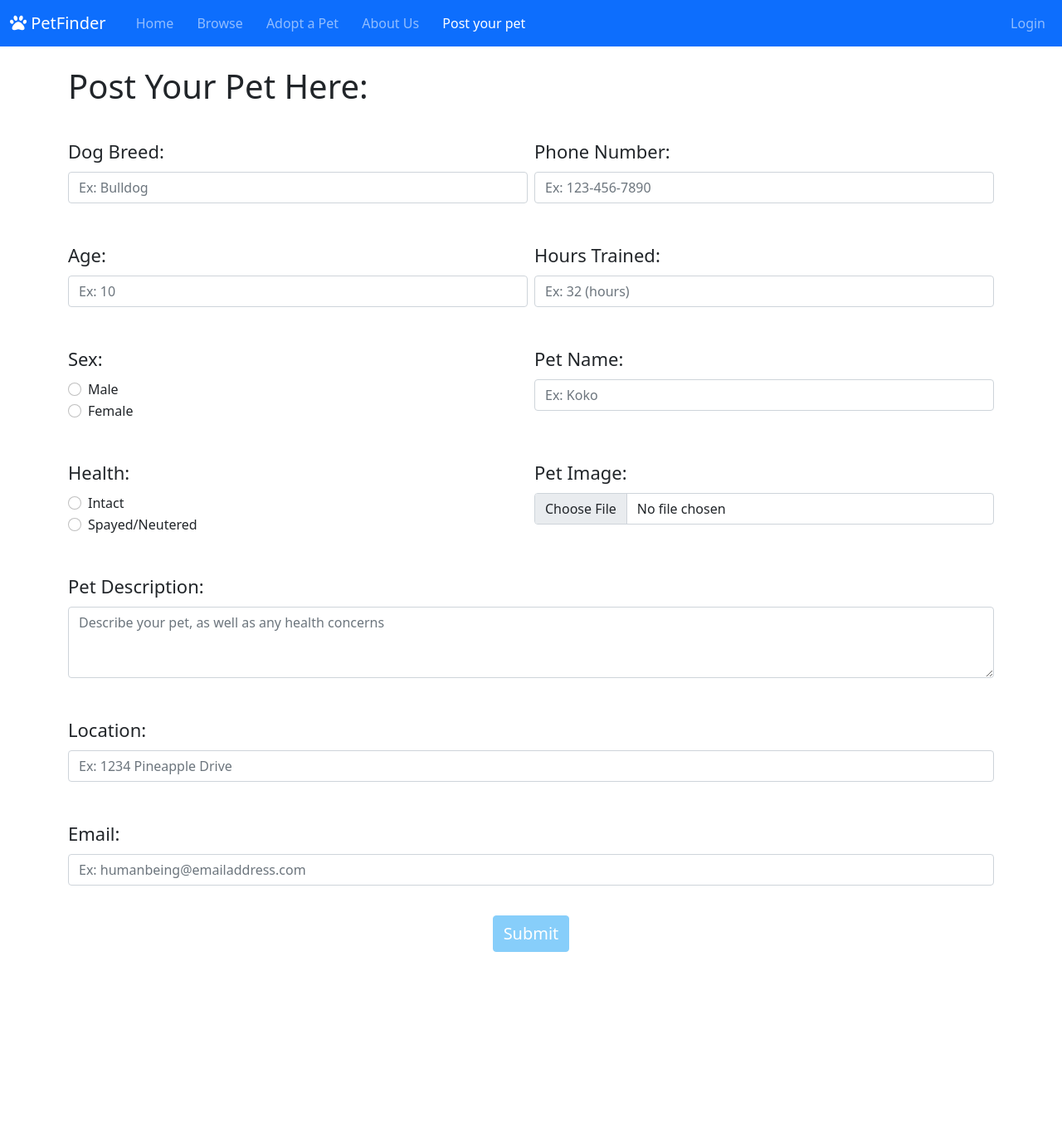
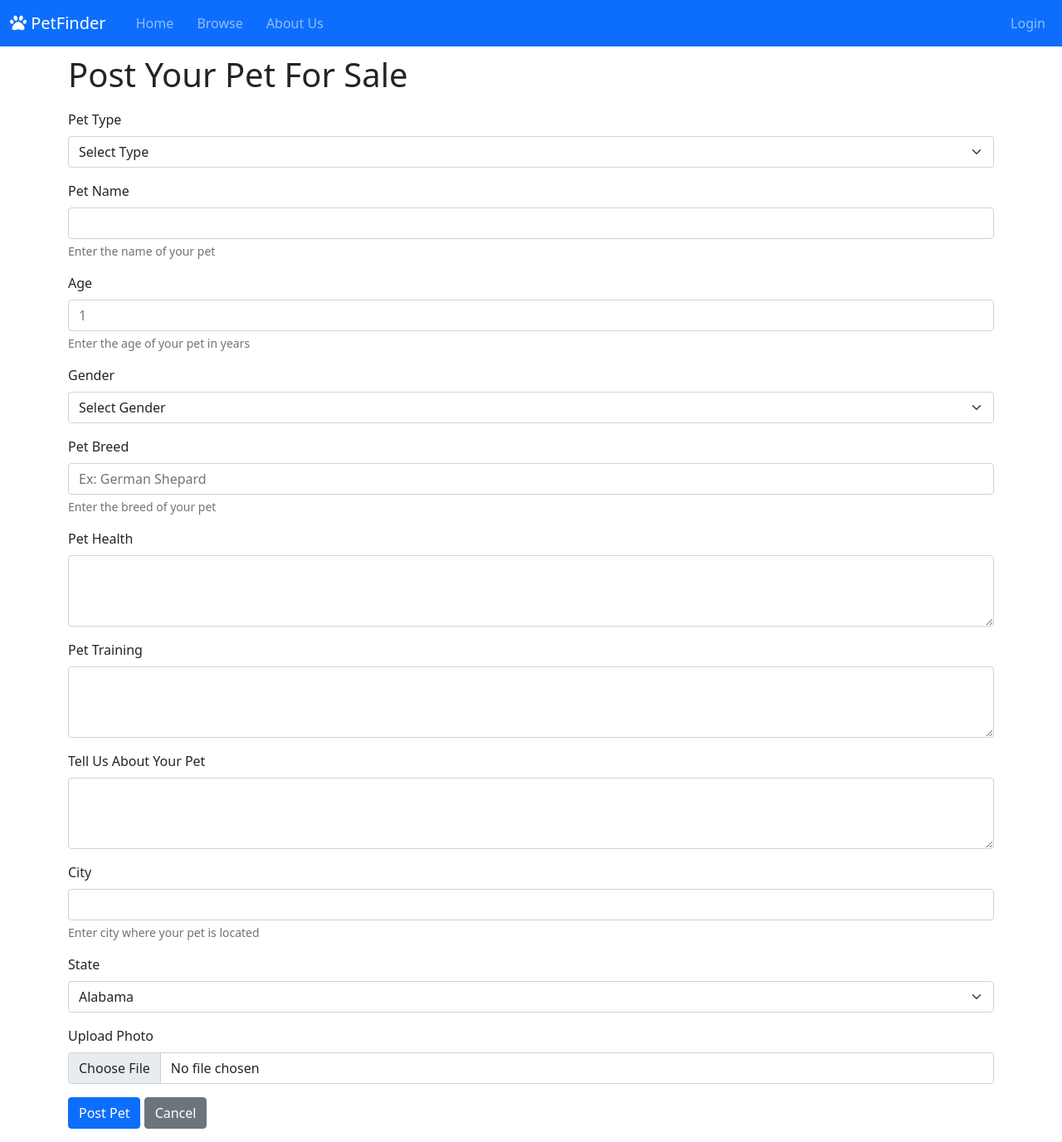
Before and after one commit to ShailPatell/final-project-itsc3155, a Flask app: page /petpost in a window 1280 px wide. Shown: the whole page at 83% size. Before the commit the page ends 1147 px from the top, so only its background shows below. Run offline with Flask 2, Linux system fonts and the light colour scheme.

Commit message:
post and browse pet

```diff
--- a/app.py
+++ b/app.py
@@ -26,21 +26,19 @@ db.init_app(app)
 
 @app.route("/")
 def index():
-
     # ToDo:  Find a better way check for user being logged in
-
     return render_template('index.html', home_link=True)
 
 
 @app.route('/browse')
 def browse():
-    return render_template('browse.html', browse_link=True)
+    all_pets = pet_repository_singleton.get_all_pets()
+    return render_template('browse.html', browse_link=True, data=all_pets)
 
 
-@app.route('/petfinder')
-def petfinder():
-    return render_template('petfinder.html', adopt_link=True)
-
+#@app.route('/petfinder')
+#def petfinder():
+#    return render_template('petfinder.html', adopt_link=True)
 
 @app.route('/faq')
 def faq():
@@ -51,10 +49,45 @@ def faq():
 def petpost():
     return render_template('petpost.html', post_link=True)
 
+@app.post('/postpet')
+def savepet():
+    pet_name = request.form.get('pet_name', '')
+    pet_type = request.form.get('pet_type', '')
+    pet_gender = request.form.get('pet_gender', '')
+    pet_age = 1
+    pet_breed = request.form.get('pet_breed', '')
+    pet_health = request.form.get('pet_health', '')
+    pet_training = request.form.get('pet_training', '')
+    city = request.form.get('city', '')
+    state = request.form.get('state', '')
+    pet_about = request.form.get('pet_about','')
+    pet_owner = session['user'].get('user_id')
+    # Get thie image from the form
 
-@app.post('/petview')
-def petview():
-    return render_template('petview.html')
+    image = request.files['photo']
+    print(image.filename)
+
+    if image:
+        #save the image to the satic folder
+        image.save(os.path.join('./static',image.filename))
+        #write the image file to the database
+        photo = image.filename
+    else:
+        photo = ''
+
+
+
+    created_pet = pet_repository_singleton.create_pet(pet_name, pet_age, pet_gender, pet_type, pet_breed, pet_health, pet_training, city, state, pet_about, pet_owner, photo)
+    return render_template('petview.html', post_link=True, data=created_pet)
+
+
+
+@app.route('/petview/<int:pet_id>')
+def petview(pet_id):
+    print(pet_id)
+    single_pet = pet_repository_singleton.get_pet(pet_id)
+    print(single_pet)
+    return render_template('petview.html', post_link=True, data=single_pet)
 
 
 @app.route('/login')
@@ -84,7 +117,7 @@ def loginuser():
         'user_email': existing_user.user_email_address
     }
     print(session['user'].get('username'))
-    return render_template('browse.html')
+    return render_template('index.html')
 
 @app.route('/logout')
 def logout():
--- a/templates/_layout.html
+++ b/templates/_layout.html
@@ -14,6 +14,12 @@
 	<link rel="stylesheet" href="https://cdnjs.cloudflare.com/ajax/libs/font-awesome/5.15.2/css/all.min.css" />
 
 	<title>PetFinder</title>
+
+  <style>
+    .space-10 {
+      height: 10px;
+    }
+  </style>
 </head>
     <nav class="navbar navbar-expand-lg navbar-dark bg-primary">
         <div class="container-fluid">
@@ -30,16 +36,18 @@
                 <a class="nav-link{% if browse_link %} active{% endif %}" aria-current="page"
                   href="/browse">&ensp; Browse</a>
               </li>
-              <li class="nav-item">
+              <!--li class="nav-item">
                 <a class="nav-link{% if adopt_link %} active{% endif %}" href="/petfinder">&ensp; Adopt a Pet</a>
-              </li>
+              </li-->
               <li class="nav-item">
                 <a class="nav-link{% if faq_link %} active{% endif %}" aria-current="page" href="/faq">&ensp; About Us</a>
               </li>
+              {% if session['user'] is defined %}
                 <li class="nav-item">
                   <a class="nav-link{% if post_link %} active{% endif %}" aria-current="page" href="/petpost">&ensp; Post
                     your pet</a>
                 </li>
+              {% endif %}
             </ul>
               <ul class="nav navbar-nav navbar-right">
                 <li class="nav-item">
--- a/templates/petpost.html
+++ b/templates/petpost.html
@@ -1,135 +1,131 @@
 {% extends '_layout.html' %} {% block body %}
-<style>
-	.input_font {
-		padding-top: 30px;
-		font-size: 22px;
-	}
 
-	.btn {
-		margin-top: 20px;
-		font-size: 20px;
-		background-color: lightskyblue;
-		border-color: lightskyblue;
-	}
-
-	#last_input {
-		margin-bottom: 100px;
-	}
-</style>
 <div class="container">
-	<br />
-	<h1>Post Your Pet Here:</h1>
-	<div class="row g-2">
-		<div class="col-md">
-			<div class="form-floating">
+	<div class="space-10"></div>
+	<h1>Post Your Pet For Sale</h1>
+	<div class="space-10"></div>
+	<div class="row">
+        <div class="col">
+            <form action="/postpet" method="post" enctype="multipart/form-data" >
 				<div class="mb-3">
-					<label for="dog_breed_input" class="form-label input_font">Dog Breed:</label>
-					<input type="input" class="form-control" name="dog_breed_input" placeholder="Ex: Bulldog" />
-				</div>
-			</div>
-		</div>
-		<div class="col-md">
-			<div class="form-floating">
-				<div class="mb-3">
-					<label for="phone_number_input" class="form-label input_font">Phone Number:</label>
-					<input type="input" class="form-control" name="phone_number_input" placeholder="Ex: 123-456-7890" />
-				</div>
-			</div>
-		</div>
-	</div>
-	<div class="row g-2">
-		<div class="col-md">
-			<div class="form-floating">
-				<div class="mb-3">
-					<label for="age_input" class="form-label input_font">Age:</label>
-					<input type="input" class="form-control" name="age_input" placeholder="Ex: 10" />
-				</div>
-			</div>
-		</div>
-		<div class="col-md">
-			<div class="form-floating">
-				<div class="mb-3">
-					<label for="hours_trained_input" class="form-label input_font">Hours Trained:</label>
-					<input type="input" class="form-control" name="hours_trained_input" placeholder="Ex: 32 (hours)" />
-				</div>
-			</div>
-		</div>
-	</div>
-	<div class="row g-2">
-		<div class="col-md">
-			<div class="form-floating">
-				<div class="mb-3" id="first_multiple_choice">
-					<label for="sex_input" class="form-label input_font">Sex:</label>
-					<div class="form-check">
-						<input class="form-check-input" type="radio" name="sex_input" id="male_sex_input" />
-						<label class="form-check-label" for="male_sex_input"> Male </label>
-					</div>
-					<div class="form-check">
-						<input class="form-check-input" type="radio" name="sex_input" id="female_sex_input" />
-						<label class="form-check-label" for="female_sex_input">
-							Female
-						</label>
-					</div>
-				</div>
-			</div>
-		</div>
-		<div class="col-md">
-			<div class="form-floating">
-				<div class="mb-3">
-					<label for="pet_name_input" class="form-label input_font">Pet Name:</label>
-					<input type="input" class="form-control" name="pet_name_input" placeholder="Ex: Koko" />
-				</div>
-			</div>
-		</div>
-	</div>
-	<div class="row g-2">
-		<div class="col-md">
-			<div class="form-floating">
-				<div class="mb-3">
-					<label for="sex_input" class="form-label input_font">Health:</label>
-					<div class="form-check">
-						<input class="form-check-input" type="radio" name="sex_input" id="intact_health_input" />
-						<label class="form-check-label" for="intact_health_input">
-							Intact
-						</label>
-					</div>
-					<div class="form-check">
-						<input class="form-check-input" type="radio" name="sex_input" id="s/n_health_input" />
-						<label class="form-check-label" for="s/n_health_input">
-							Spayed/Neutered
-						</label>
-					</div>
-				</div>
-			</div>
-		</div>
-		<div class="col-md">
-			<div class="form-floating">
-				<div class="mb-3">
-					<label for="pet_image_file" class="form-label input_font">Pet Image:</label>
-					<input class="form-control" type="file" id="pet_image_file" />
-				</div>
-			</div>
-		</div>
+                    <label for="pet_type" class="form-label">Pet Type</label>
+                    <select class="form-select" id="pet_type" name="pet_type">
+                        <option selected>Select Type</option>
+                        <option value="Dog">Dog</option>
+                        <option value="Cat">Cat</option>
+                        <option value="Bird">Bird</option>
+                    </select>
                 </div>
                 <div class="mb-3">
-		<label for="pet_description_input" class="form-label input_font">Pet Description:</label>
-		<textarea class="form-control" name="pet_description_input" rows="3"
-			placeholder="Describe your pet, as well as any health concerns"></textarea>
+                    <label for="pet_name" class="form-label">Pet Name</label>
+                    <input type="text" class="form-control" id="pet_name" name="pet_name" aria-describedby="namelHelp">
+                    <div id="nameHelp" class="form-text">Enter the name of your pet</div>
                 </div>
                 <div class="mb-3">
-		<label for="location_input" class="form-label input_font">Location:</label>
-		<input type="input" class="form-control" name="location_input" placeholder="Ex: 1234 Pineapple Drive" />
+                    <label for="pet_age" class="form-label">Age</label>
+                    <input type="text" class="form-control" id="pet_age" name="pet_age" placeholder="1" aria-describedby="ageHelp">
+					<div id="ageHelp" class="form-text">Enter the age of your pet in years</div>
                 </div>
 				<div class="mb-3">
-		<label for="email_input" class="form-label input_font">Email:</label>
-		<input type="input" class="form-control" name="email_input" placeholder="Ex: humanbeing@emailaddress.com" />
+                    <label for="pet_gender" class="form-label">Gender</label>
+                    <select class="form-select" id="pet_gender" name="pet_gender">
+                        <option selected>Select Gender</option>
+                        <option value="Male">Male</option>
+                        <option value="Female">Female</option>
+                        <option value="Other">Other</option>
+                    </select>
                 </div>
-	<div class="text-center">
-		<form action="/petview" method="post">
-			<button type="submit" class="btn btn-primary" id="last_input">
-				Submit
-			</button>
+                <div class="mb-3">
+                    <label for="pet_breed" class="form-label">Pet Breed</label>
+                    <input type="text" class="form-control" id="pet_breed" name="pet_breed" placeholder="Ex: German Shepard" aria-describedby="breedHelp">
+					<div id="breedHelp" class="form-text">Enter the breed of your pet</div>
+                </div>
+				<div class="mb-3">
+					<label for="pet_health" class="form-label">Pet Health</label>
+					<textarea class="form-control" id="pet_health" name="pet_health" rows="3"></textarea>
+				</div>
+                <div class="mb-3">
+					<label for="pet_training" class="form-label">Pet Training</label>
+					<textarea class="form-control" id="pet_training" name="pet_training" rows="3"></textarea>
+				</div>
+                <div class="mb-3">
+					<label for="pet_about" class="form-label">Tell Us About Your Pet</label>
+					<textarea class="form-control" id="pet_about" name="pet_about" rows="3"></textarea>
+				</div>
+                <div class="mb-3">
+                    <label for="city" class="form-label">City</label>
+                    <input type="text" class="form-control" id="city" name="city" aria-describedby="cityHelp">
+					<div id="cityHelp" class="form-text">Enter city where your pet is located</div>
+                </div>
+                <div class="mb-3">
+                    <label for="state" class="form-label">State</label>
+                    <select class="form-select" id="state" name="state">
+                        <option value="AL">Alabama</option>
+                        <option value="AK">Alaska</option>
+                        <option value="AZ">Arizona</option>
+                        <option value="AR">Arkansas</option>
+                        <option value="CA">California</option>
+                        <option value="CO">Colorado</option>
+                        <option value="CT">Connecticut</option>
+                        <option value="DE">Delaware</option>
+                        <option value="DC">District Of Columbia</option>
+                        <option value="FL">Florida</option>
+                        <option value="GA">Georgia</option>
+                        <option value="HI">Hawaii</option>
+                        <option value="ID">Idaho</option>
+                        <option value="IL">Illinois</option>
+                        <option value="IN">Indiana</option>
+                        <option value="IA">Iowa</option>
+                        <option value="KS">Kansas</option>
+                        <option value="KY">Kentucky</option>
+                        <option value="LA">Louisiana</option>
+                        <option value="ME">Maine</option>
+                        <option value="MD">Maryland</option>
+                        <option value="MA">Massachusetts</option>
+                        <option value="MI">Michigan</option>
+                        <option value="MN">Minnesota</option>
+                        <option value="MS">Mississippi</option>
+                        <option value="MO">Missouri</option>
+                        <option value="MT">Montana</option>
+                        <option value="NE">Nebraska</option>
+                        <option value="NV">Nevada</option>
+                        <option value="NH">New Hampshire</option>
+                        <option value="NJ">New Jersey</option>
+                        <option value="NM">New Mexico</option>
+                        <option value="NY">New York</option>
+                        <option value="NC">North Carolina</option>
+                        <option value="ND">North Dakota</option>
+                        <option value="OH">Ohio</option>
+                        <option value="OK">Oklahoma</option>
+                        <option value="OR">Oregon</option>
+                        <option value="PA">Pennsylvania</option>
+                        <option value="RI">Rhode Island</option>
+                        <option value="SC">South Carolina</option>
+                        <option value="SD">South Dakota</option>
+                        <option value="TN">Tennessee</option>
+                        <option value="TX">Texas</option>
+                        <option value="UT">Utah</option>
+                        <option value="VT">Vermont</option>
+                        <option value="VA">Virginia</option>
+                        <option value="WA">Washington</option>
+                        <option value="WV">West Virginia</option>
+                        <option value="WI">Wisconsin</option>
+                        <option value="WY">Wyoming</option>
+                    </select>
+                </div>
+                <div class="mb-3">
+                    <label for="photo" class="form-label">Upload Photo</label>
+                    <input class="form-control" type="file" id="photo" name="photo">
+                </div>
+				<p>
+					<button type="submit" class="btn btn-primary" id="submit-button">Post Pet</button>
+					<button type="button" class="btn btn-secondary" id="cancel">Cancel</button>
+				</p>
+
 			</form>
 		</div>
 	</div>
+
+
+</div>
 {% endblock %}
```
Also changed, not shown: models.py (+17 -0 lines), schema.sql (+7 -3 lines), src/repositories/pet_repository.py (+16 -1 lines), templates/browse.html (+14 -71 lines), templates/petview.html (+15 -13 lines), 1 other file. Lines whose indentation alone changed are shown as unchanged.
